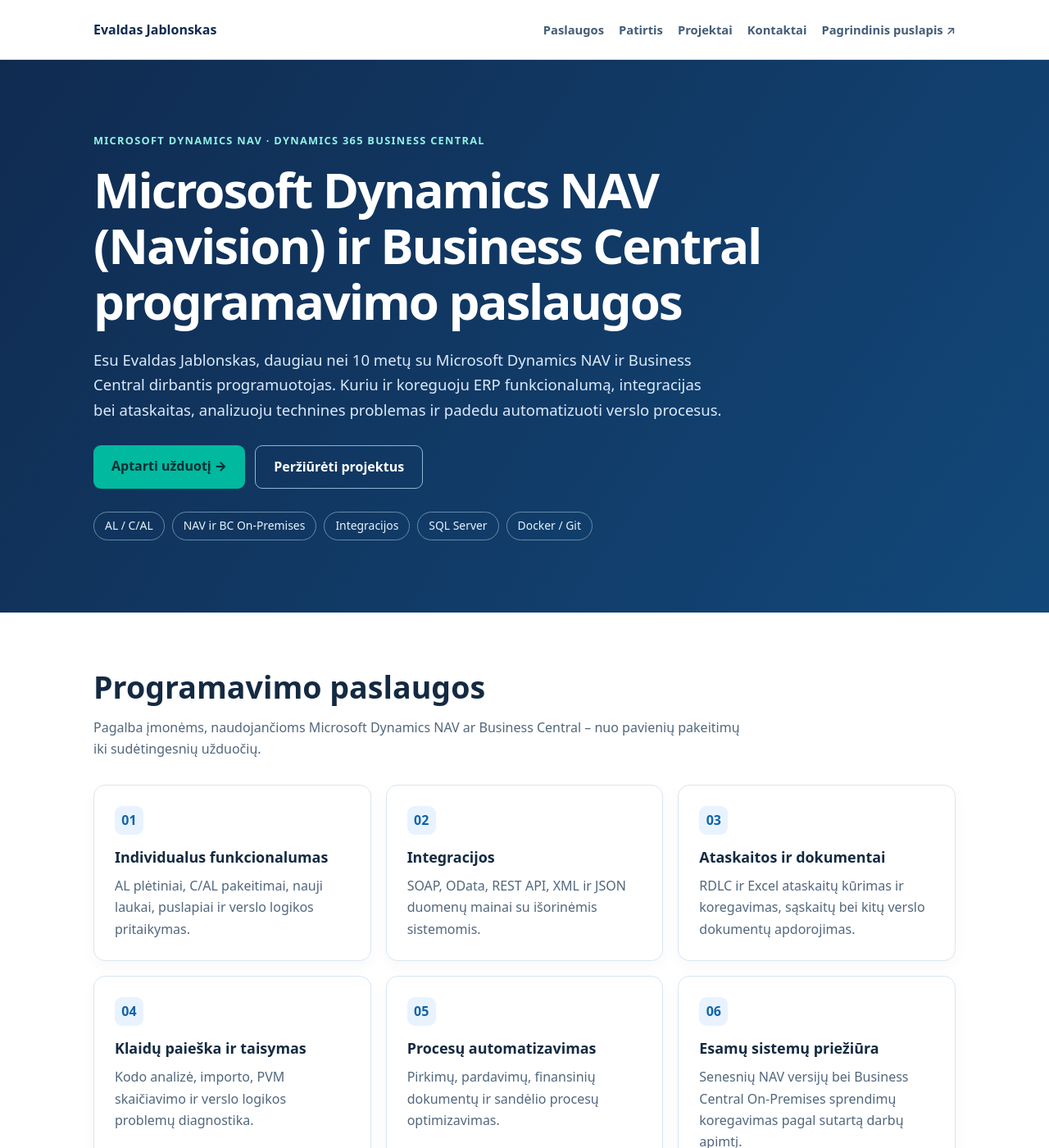
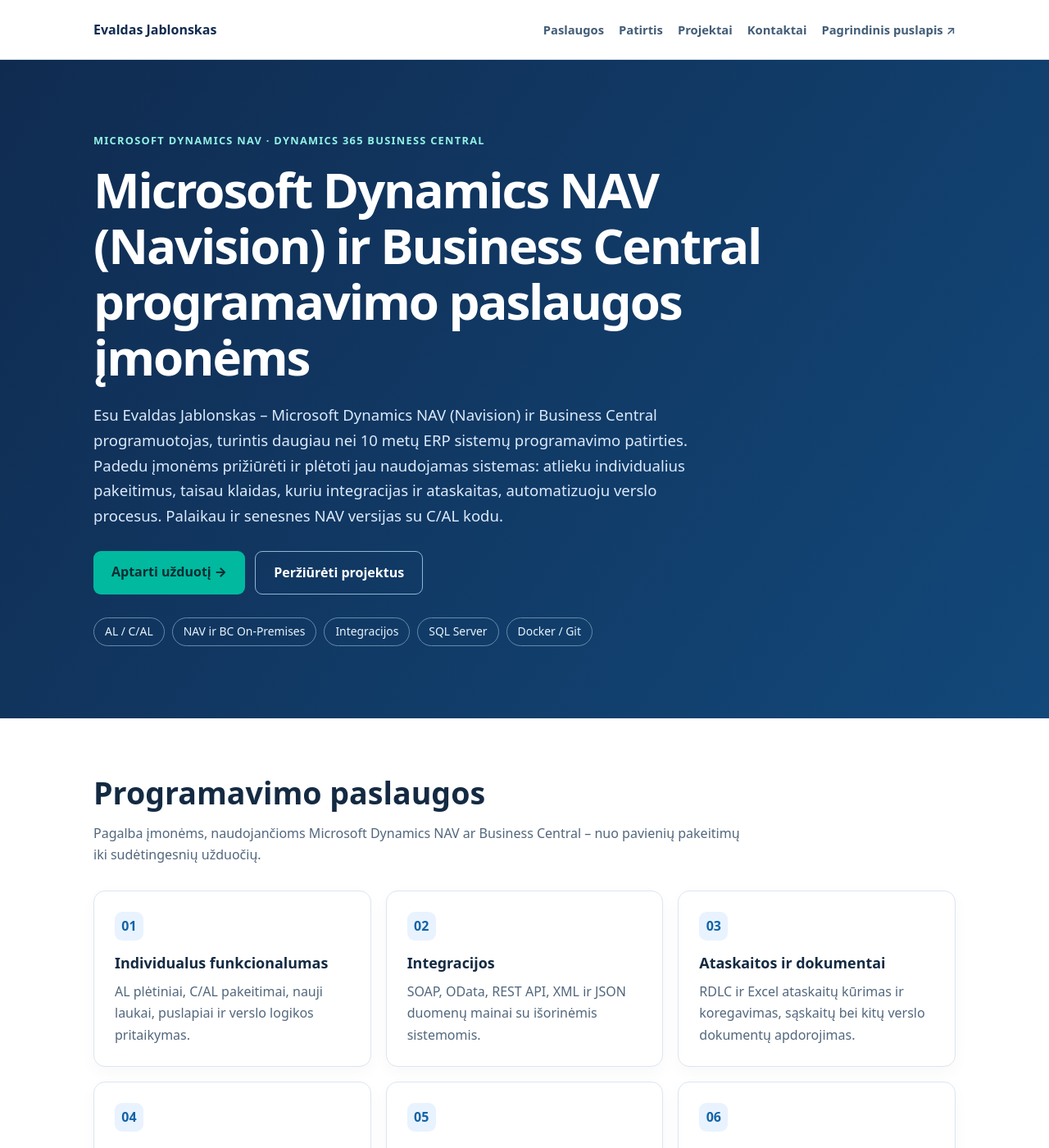
Before and after one commit to evkanas/evkanas.github.io, a Jekyll site: the page built from business-central-paslaugos/index.html, in a window 1280 px wide and 1400 px high. Shown: the whole window at 82% size. Built offline with Jekyll 4.4.1, drawn with Linux system fonts in a browser that asks for light colours; some of the changed text lies outside the part shown.

Commit message:
Improve NAV (Navision) and Business Central services SEO

```diff
--- a/business-central-paslaugos/index.html
+++ b/business-central-paslaugos/index.html
@@ -7,10 +7,8 @@
   <head>
     <meta charset="utf-8">
     <meta name="viewport" content="width=device-width,initial-scale=1">
-    <title>
-      Dynamics NAV / Business Central programavimo paslaugos | Evaldas Jablonskas
-    </title>
-    <meta name="description" content="Microsoft Dynamics NAV ir Dynamics 365 Business Central programavimo paslaugos: AL, C/AL, integracijos, ataskaitos, SQL ir techninis palaikymas. Daugiau nei 10 metų patirties.">
+    <title>Dynamics NAV (Navision) ir Business Central programuotojas | Evaldas Jablonskas</title>
+    <meta name="description" content="Dynamics NAV (Navision) ir Business Central programuotojas įmonėms. Daugiau nei 10 metų patirties: sistemų priežiūra, klaidų taisymas, integracijos ir ataskaitos.">
     <link rel="canonical" href="https://evaldasjablonskas.lt/business-central-paslaugos/">
     <meta property="og:title" content="NAV ir Business Central programavimo paslaugos – Evaldas Jablonskas">
     <meta property="og:description" content="Daugiau nei 10 metų NAV / BC programavimo patirties. AL, C/AL, integracijos, ataskaitos ir procesų automatizavimas.">
@@ -349,8 +347,8 @@
           <div class="eyebrow">
             Microsoft Dynamics NAV · Dynamics 365 Business Central
           </div>
-          <h1>Microsoft Dynamics NAV (Navision) ir Business Central programavimo paslaugos</h1>
-          <p>Esu Evaldas Jablonskas, daugiau nei 10 metų su Microsoft Dynamics NAV ir Business Central dirbantis programuotojas. Kuriu ir koreguoju ERP funkcionalumą, integracijas bei ataskaitas, analizuoju technines problemas ir padedu automatizuoti verslo procesus.</p>
+          <h1>Microsoft Dynamics NAV (Navision) ir Business Central programavimo paslaugos įmonėms</h1>
+          <p>Esu Evaldas Jablonskas – Microsoft Dynamics NAV (Navision) ir Business Central programuotojas, turintis daugiau nei 10 metų ERP sistemų programavimo patirties. Padedu įmonėms prižiūrėti ir plėtoti jau naudojamas sistemas: atlieku individualius pakeitimus, taisau klaidas, kuriu integracijas ir ataskaitas, automatizuoju verslo procesus. Palaikau ir senesnes NAV versijas su C/AL kodu.</p>
           <div class="buttons">
             <a class="button primary" href="#kontaktai">Aptarti užduotį →</a>
             <a class="button outline" href="#projektai">Peržiūrėti projektus</a>
@@ -397,7 +395,7 @@
             <article class="card">
               <span class="number">06</span>
               <h3>Esamų sistemų priežiūra</h3>
-              <p>Senesnių NAV versijų bei Business Central On-Premises sprendimų koregavimas pagal sutartą darbų apimtį.</p>
+              <p>Senesnių Dynamics NAV (Navision) versijų ir Business Central On-Premises sistemų palaikymas: C/AL ir AL kodo koregavimas, klaidų taisymas ir funkcionalumo plėtra pagal sutartą darbų apimtį.</p>
             </article>
           </div>
         </div>
@@ -429,8 +427,8 @@
       </section>
       <section class="white" id="projektai">
         <div class="wrap">
-          <h2>Vieši darbų pavyzdžiai</h2>
-          <p class="intro">Mano „GitHub“ skelbiami Business Central AL portfelio projektai. Jie iliustruoja techninius sprendimus ir nėra pristatomi kaip konkrečių klientų diegimai.</p>
+          <h2>Programavimo darbų pavyzdžiai</h2>
+          <p class="intro">Business Central sprendimų pavyzdžiai: sąskaitų importas, dokumentų archyvavimas, skolų suderinimo aktai ir automatinis banko duomenų užpildymas.</p>
           <div class="grid two">
             <article class="card case">
               <h3>Lietuviško IBAN banko duomenų užpildymas</h3>
```
Also changed, not shown: README.md (+10 -10 lines).
